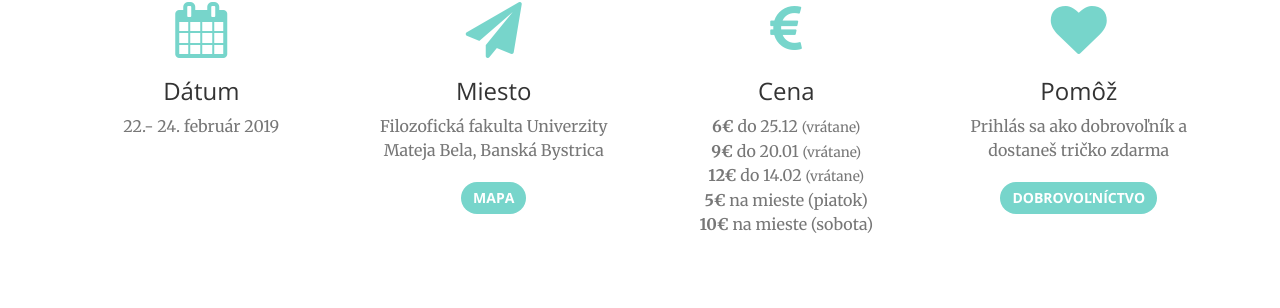
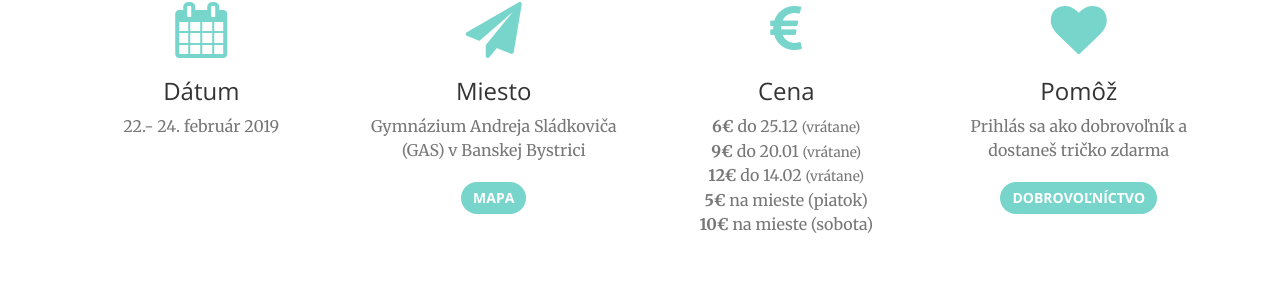
Before and after one commit to BJB-SK/mk2020, a Jekyll site: the page built from index.html, in a window 1280 px wide and 900 px high, scrolled down 590 px. Shown: the part 144-452 px from the top of the window. Built offline with Jekyll 4.4.1, drawn with Linux system fonts in a browser that asks for light colours.

Commit message:
Location update

```diff
--- a/_includes/info.html
+++ b/_includes/info.html
@@ -20,7 +20,7 @@
                 <div class="service-box">
                     <i class="fa fa-4x fa-paper-plane wow bounceIn text-primary" data-wow-delay=".1s"></i>
                     <h3>Miesto</h3>
-                    <p class="text-muted">Filozofická fakulta Univerzity Mateja Bela, Banská Bystrica</p>
+                    <p class="text-muted">Gymnázium Andreja Sládkoviča (GAS) v Banskej Bystrici</p>
                     <br />
                     <p class="text-faded"><a href="#map" class="btn btn-primary wow page-scroll">mapa</a></p>
                 </div>
--- a/_includes/map.html
+++ b/_includes/map.html
@@ -1,7 +1,7 @@
 <section class="no-padding" id="map">
     <div class="container-fluid">
       <div class="map-container">
-        <iframe src="https://www.google.com/maps/embed?pb=!1m18!1m12!1m3!1d2631.098557228397!2d19.120834316173106!3d48.741814079276274!2m3!1f0!2f0!3f0!3m2!1i1024!2i768!4f13.1!3m3!1m2!1s0x47153d89e931c467%3A0x3a21a00e74352adb!2sFilozofick%C3%A1+fakulta+Univerzity+Mateja+Bela!5e0!3m2!1sen!2ssk!4v1515620828175" width="800" height="600" frameborder="0" style="border:0" allowfullscreen></iframe>
+        <iframe src="https://www.google.com/maps/embed?pb=!1m18!1m12!1m3!1d2631.002364184644!2d19.14531585166833!3d48.743651616630366!2m3!1f0!2f0!3f0!3m2!1i1024!2i768!4f13.1!3m3!1m2!1s0x4715161ca6735387%3A0xb5c725c088afbce2!2sGymnasium+Andreja+Sl%C3%A1dkovi%C4%8Da!5e0!3m2!1sen!2ssk!4v1544013346146" width="800" height="600" frameborder="0" style="border:0" allowfullscreen></iframe>
       </div>
     </div>
 </section>
```
